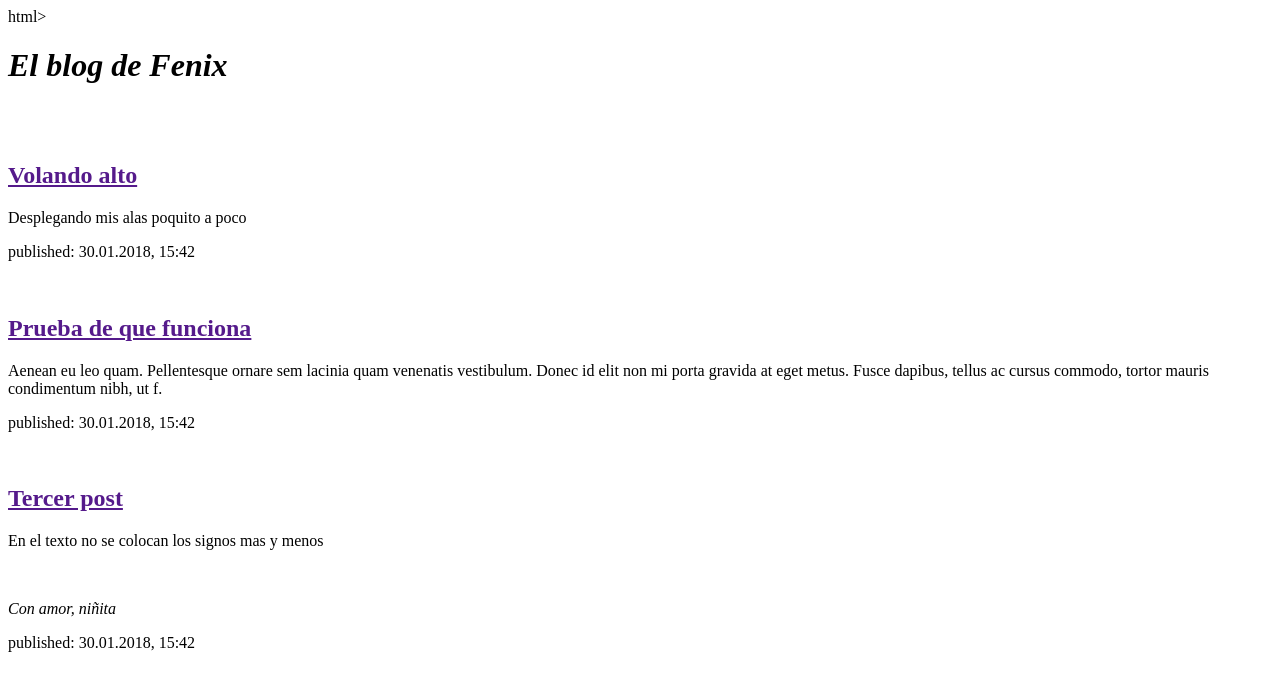
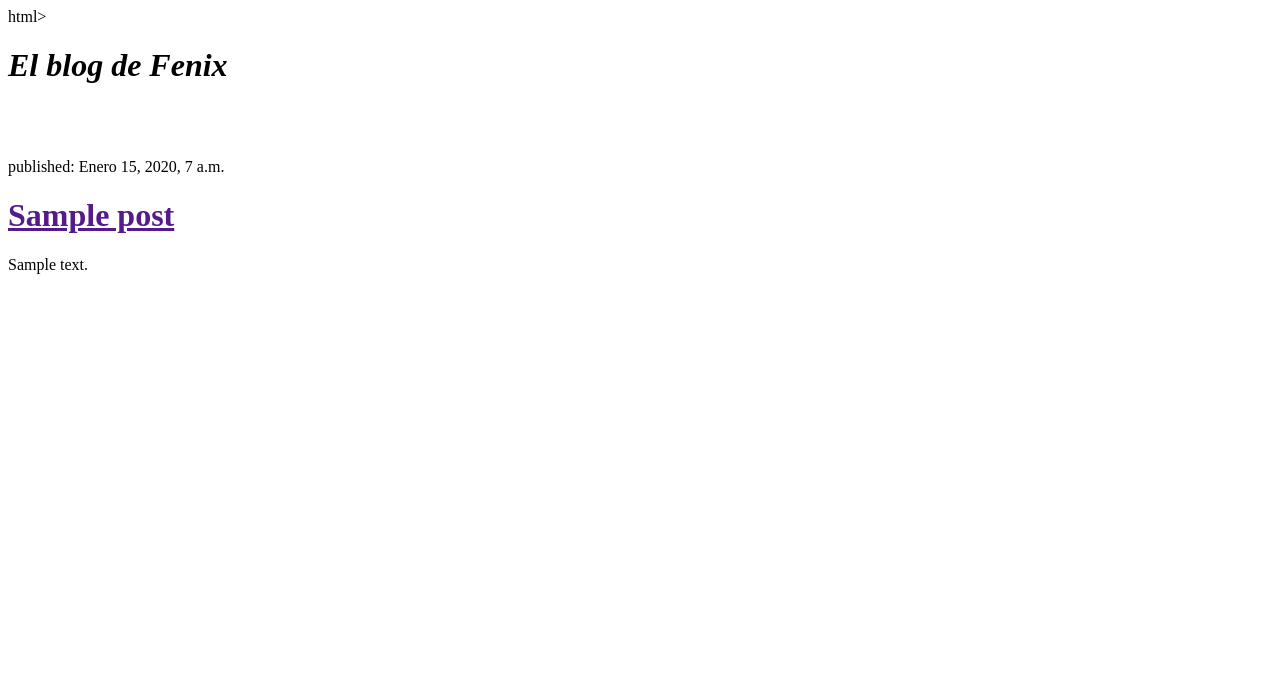
Before and after one commit to fenixjp/my-first-blog, a Django app: template blog/templates/blog/post_list.html in a window 1280 px wide. Shown: the top 691 px of the page. Run offline with Django 3.2, Linux system fonts and the light colour scheme; the template is opened without the code that fills it: values that come from a table or form of the project are taken from there, others are empty; tables that the repository leaves empty hold one stand-in row (values such as "Sample post").

Commit message:
Modified templates to display posts from database.

```diff
--- a/blog/templates/blog/post_list.html
+++ b/blog/templates/blog/post_list.html
@@ -9,30 +9,13 @@ html>
 
         <br />
         <br />
-
-        <div>
-            <h2><a href="">Volando alto</a></h2>
-            <p>Desplegando mis alas poquito a poco</p>
-            <p>published: 30.01.2018, 15:42</p>
-        </div>
-
-        <br />
-
-        <div>
-            <h2><a href="">Prueba de que funciona</a></h2>
-            <p>Aenean eu leo quam. Pellentesque ornare sem lacinia quam venenatis vestibulum. Donec id elit non mi porta gravida at eget metus. Fusce dapibus, tellus ac cursus commodo, tortor mauris condimentum nibh, ut f.</p>
-            <p>published: 30.01.2018, 15:42</p>
-        </div>
-
-        <br />
-
-        <div>
-            <h2><a href="">Tercer post</a></h2>
-            <p>En el texto no se colocan los signos mas y menos</p>
-			<br />
-            <p><em>Con amor, niñita</em><p>
- 			<p>published: 30.01.2018, 15:42</p>
-        </div>
+{% for post in posts %}
+    <div>
+        <p>published: {{ post.published_date }}</p>
+        <h1><a href="">{{ post.title }}</a></h1>
+        <p>{{ post.text|linebreaksbr }}</p>
+    </div>
+{% endfor %}
 
     </body>
 </html>
--- a/blog/views.py
+++ b/blog/views.py
@@ -1,4 +1,8 @@
 from django.shortcuts import render
+from django.utils import timezone
+from .models import Post
+
 
 def post_list(request):
-    return render(request, 'blog/post_list.html', {})
+    posts = Post.objects.filter(published_date__lte=timezone.now()).order_by('published_date')
+    return render(request, 'blog/post_list.html', {'posts': posts})
```
